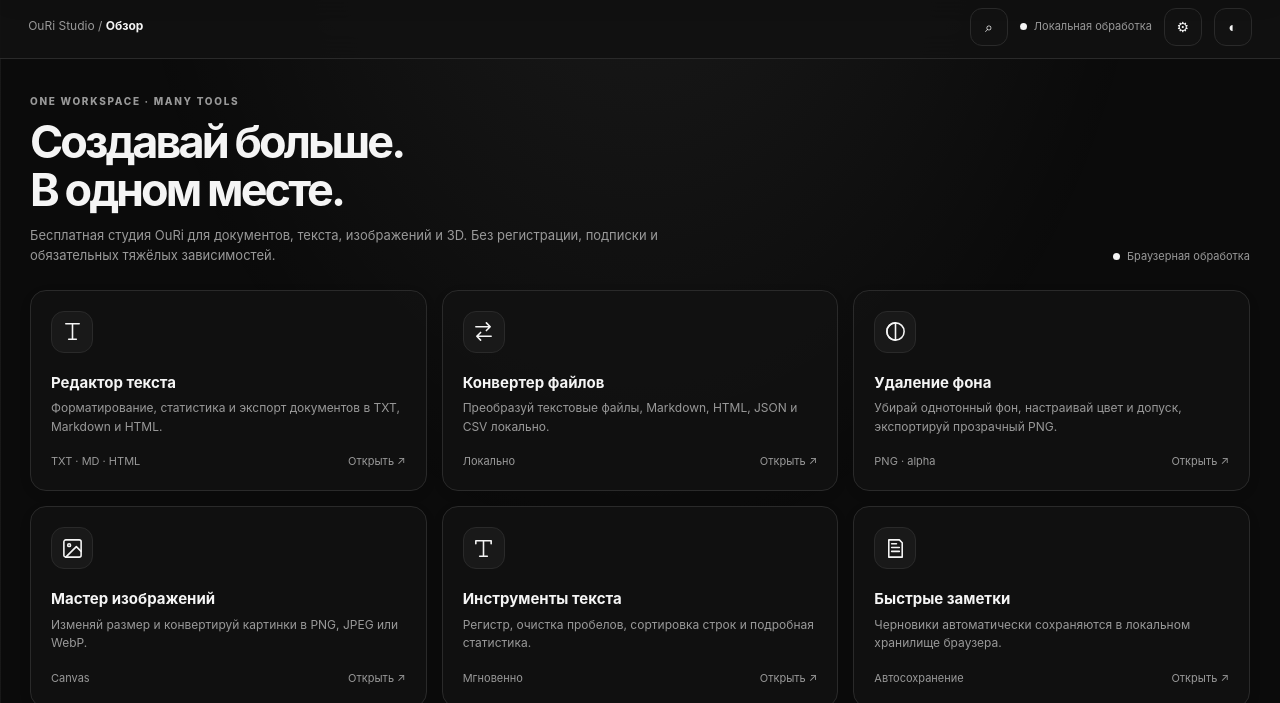
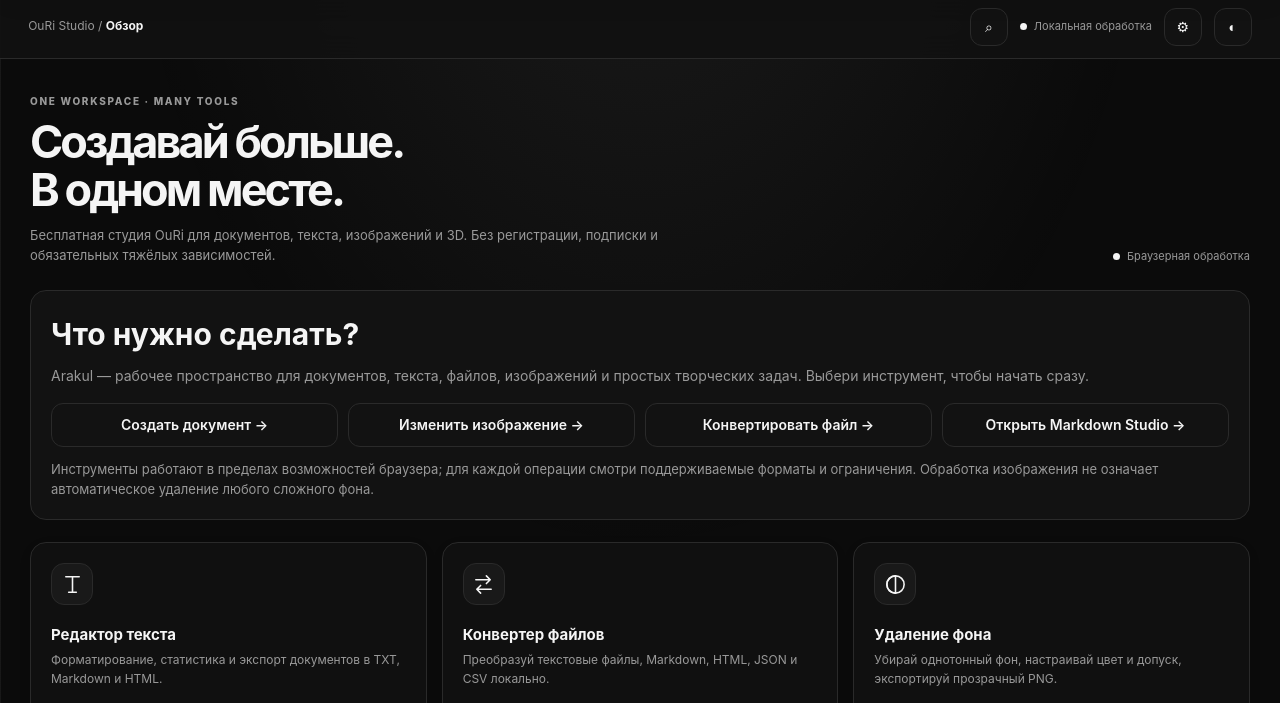
Before and after one commit to spaj7468-cell/Arakul, a website: page index.html in a window 1280 px wide. Shown: the part 75-778 px from the top of the page. Drawn offline with Linux system fonts and the light colour scheme.

Commit message:
Add task-first Arakul Studio homepage actions

```diff
--- a/index.html
+++ b/index.html
@@ -38,6 +38,12 @@
 <header class="topbar"><div class="topbar-left"><button class="iconbtn menubtn" id="menuToggle" aria-label="Открыть или скрыть меню" title="Главное меню">☰</button><div class="crumb">OuRi Studio <span> / </span><b id="crumb">Обзор</b></div></div><div class="actions"><button class="iconbtn" id="commandOpen" title="Быстрый поиск (Ctrl+K)" aria-label="Быстрый поиск">⌕</button><span class="status hide-mobile"><i class="dot"></i>Локальная обработка</span><button class="iconbtn" id="settingsOpen" title="Настройки" aria-label="Открыть настройки">⚙</button><button class="iconbtn" id="themeToggle" title="Сменить тему" aria-label="Сменить тему">◐</button></div></header>
 <main class="content">
 <section class="page active" id="page-home"><div class="head"><div><div class="eyebrow">One workspace · many tools</div><h1>Создавай больше.<br>В одном месте.</h1><p>Бесплатная студия OuRi для документов, текста, изображений и 3D. Без регистрации, подписки и обязательных тяжёлых зависимостей.</p></div><div class="status"><i class="dot"></i>Браузерная обработка</div></div>
+<div class="start-here" style="margin:18px 0 22px;padding:20px;border:1px solid var(--line);border-radius:16px;background:var(--panel)">
+<h2 style="margin:0 0 8px;font-size:clamp(22px,3vw,30px)">Что нужно сделать?</h2>
+<p style="margin:0 0 16px;color:var(--muted)">Arakul — рабочее пространство для документов, текста, файлов, изображений и простых творческих задач. Выбери инструмент, чтобы начать сразу.</p>
+<div style="display:grid;grid-template-columns:repeat(auto-fit,minmax(min(100%,180px),1fr));gap:10px">
+<button class="btn" type="button" data-open="editor">Создать документ →</button><button class="btn" type="button" data-open="image">Изменить изображение →</button><button class="btn" type="button" data-open="convert">Конвертировать файл →</button><button class="btn" type="button" data-open="markdown">Открыть Markdown Studio →</button>
+</div><p style="margin:12px 0 0;color:var(--muted);font-size:13px">Инструменты работают в пределах возможностей браузера; для каждой операции смотри поддерживаемые форматы и ограничения. Обработка изображения не означает автоматическое удаление любого сложного фона.</p></div>
 <div class="grid cards">
 <article class="card" data-open="editor"><div class="cardicon"><svg viewBox="0 0 24 24"><path d="M5 4h14M12 4v16M8 20h8"/></svg></div><h3>Редактор текста</h3><p>Форматирование, статистика и экспорт документов в TXT, Markdown и HTML.</p><div class="cardfoot"><span>TXT · MD · HTML</span><span>Открыть ↗</span></div></article>
 <article class="card" data-open="convert"><div class="cardicon"><svg viewBox="0 0 24 24"><path d="M4 7h15m-4-4 4 4-4 4M20 17H5m4-4-4 4 4 4"/></svg></div><h3>Конвертер файлов</h3><p>Преобразуй текстовые файлы, Markdown, HTML, JSON и CSV локально.</p><div class="cardfoot"><span>Локально</span><span>Открыть ↗</span></div></article>
```
